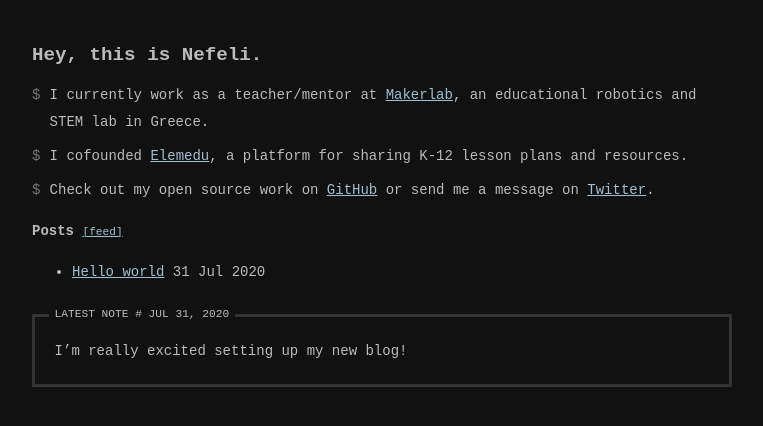
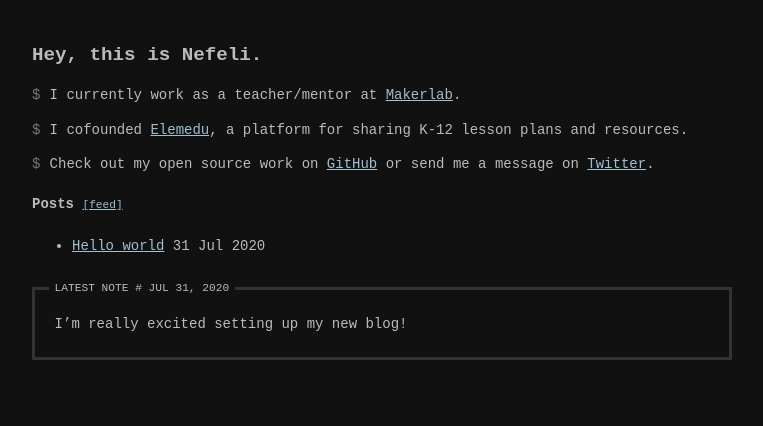
Before and after one commit to nefkst/My-Personal-Blog, a Jekyll site: the page built from index.html, in a window 1280 px wide. Shown: the top 426 px of the page, without its empty margins (258-1021 px from the left). Built offline with Jekyll 4.4.1, drawn with Linux system fonts in a browser that asks for light colours.

Commit message:
Update index.html

```diff
--- a/index.html
+++ b/index.html
@@ -4,7 +4,7 @@
 ---
 
 <ul class="terminal">
-  <li>I currently work as a teacher/mentor at <a href="https://makerlab.gr/">Makerlab</a>, an educational robotics and STEM lab in Greece.</li>
+  <li>I currently work as a teacher/mentor at <a href="https://makerlab.gr/">Makerlab</a>.</li>
   <li>I cofounded <a href="https://elemedu.com/">Elemedu</a>, a platform for sharing K-12 lesson plans and resources.</li>
   <li>Check out my open source work on <a href="https://github.com/nefkst">GitHub</a> or send me a message on <a href="https://twitter.com/nefelitamtiriri">Twitter</a>.</li>
 </ul>
```
